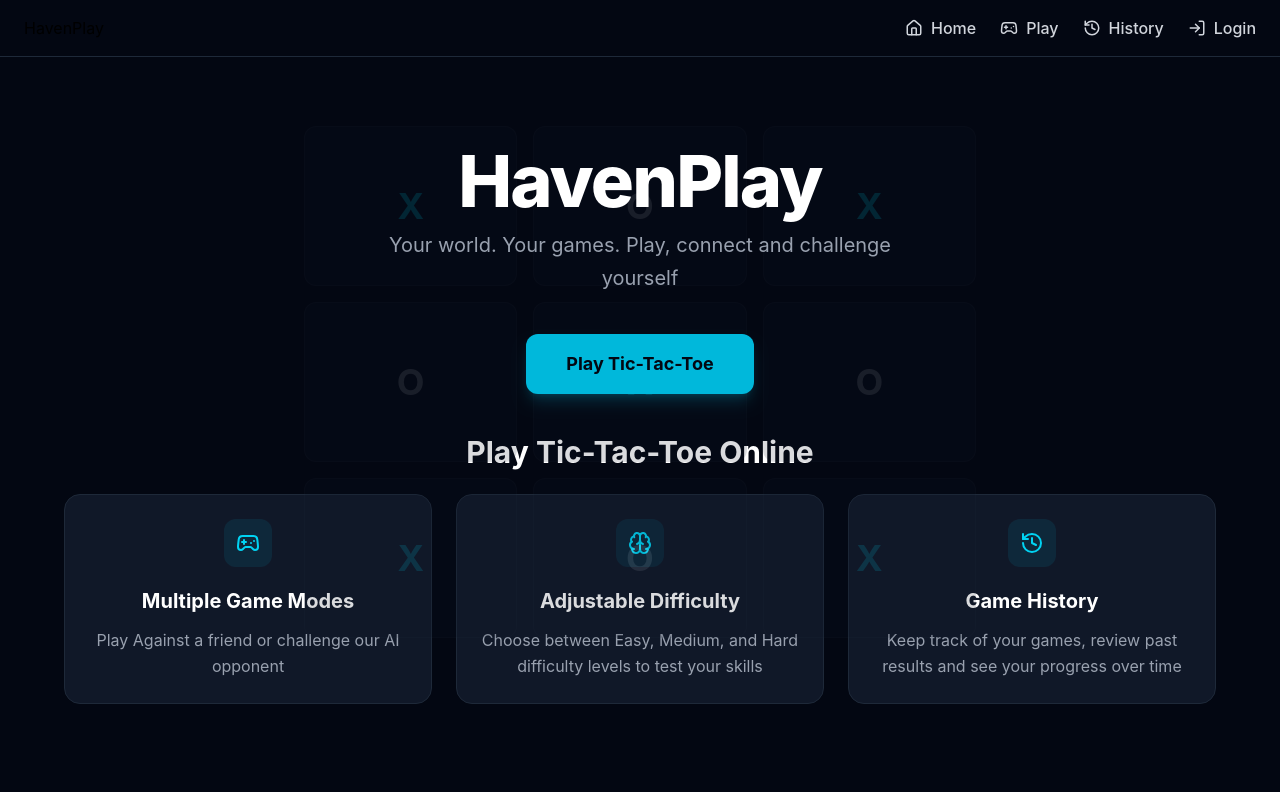
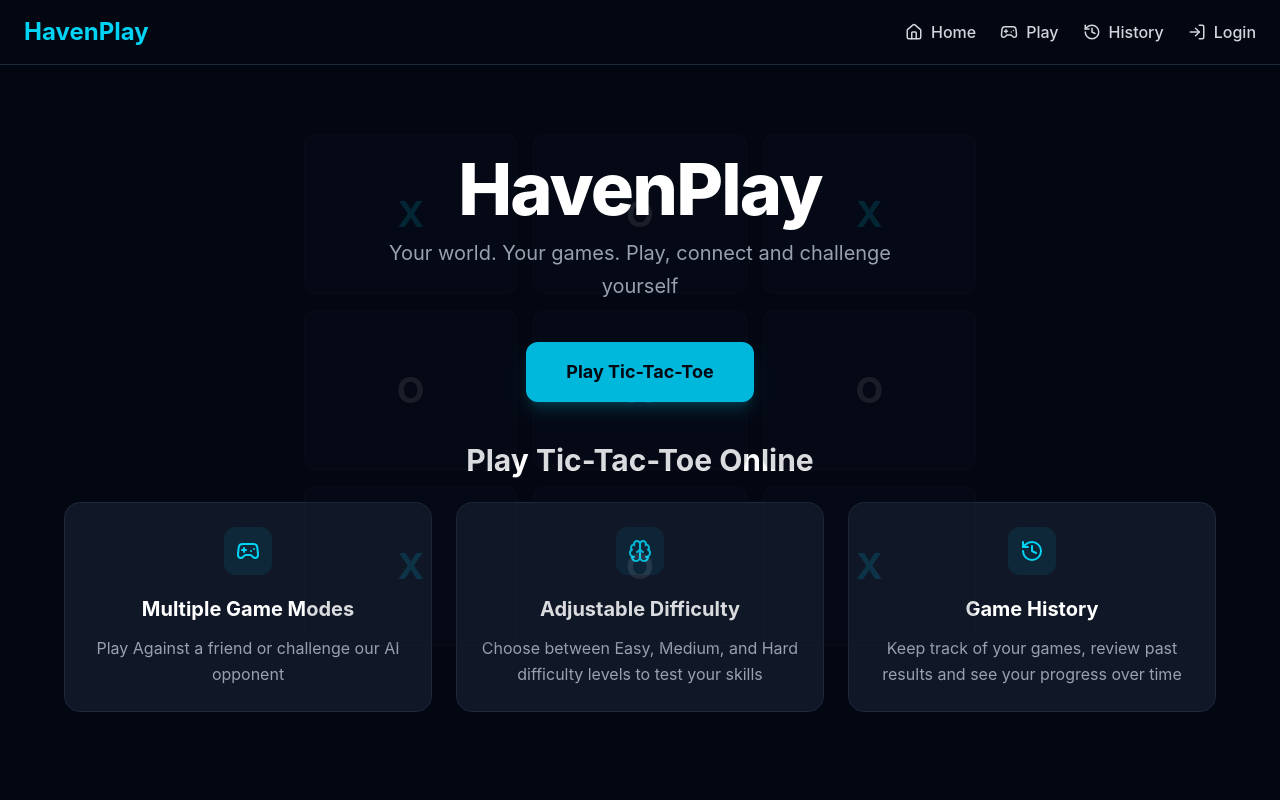
Before and after one commit to LidonJacob/Tic-Tac-Toe, a React (Vite) app in the folder frontend/: page / in a window 1280 px wide. Built offline with nearby package versions, Linux system fonts and the light colour scheme; no server answers.

Commit message:
fixed typos

```diff
--- a/frontend/src/components/Navbar.jsx
+++ b/frontend/src/components/Navbar.jsx
@@ -26,11 +26,13 @@ const Navbar = () => {
   };
   return (
     <nav className="sticky top-0 z-50 bg-gray-950 border-b border-gray-800 px-3 sm:px-6 py-4 flex items-center justify-between">
-      <link
+      <Link
         to="/"
         className="text-lg sm:text-2xl whitespace-nowrap font-bold text-cyan-400"
-      ></link>
-      HavenPlay
+      >
+        HavenPlay
+      </Link>
+
       <div className="flex items-center gap-3 sm:gap-6">
         <Link
           to={"/"}
```
